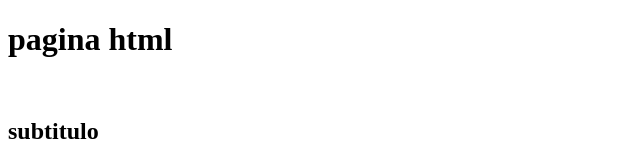
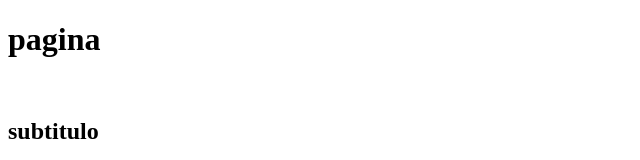
Before and after one commit to alyconr/HTML-AND-CSS-COURSE, a plain HTML site: page index.html in a window 1280 px wide. Shown: the top 160 px of the page, without its empty margins (0-640 px from the left). Drawn offline with Linux system fonts and the light colour scheme.

Commit message:
cambio de funcion

```diff
--- a/index.html
+++ b/index.html
@@ -8,7 +8,7 @@
 <body>
 
     <div>
-        <h1>pagina html</h1>
+        <h1>pagina</h1>
         <img src="" alt="">
         <div>
             <h2>subtitulo</h2>
```
